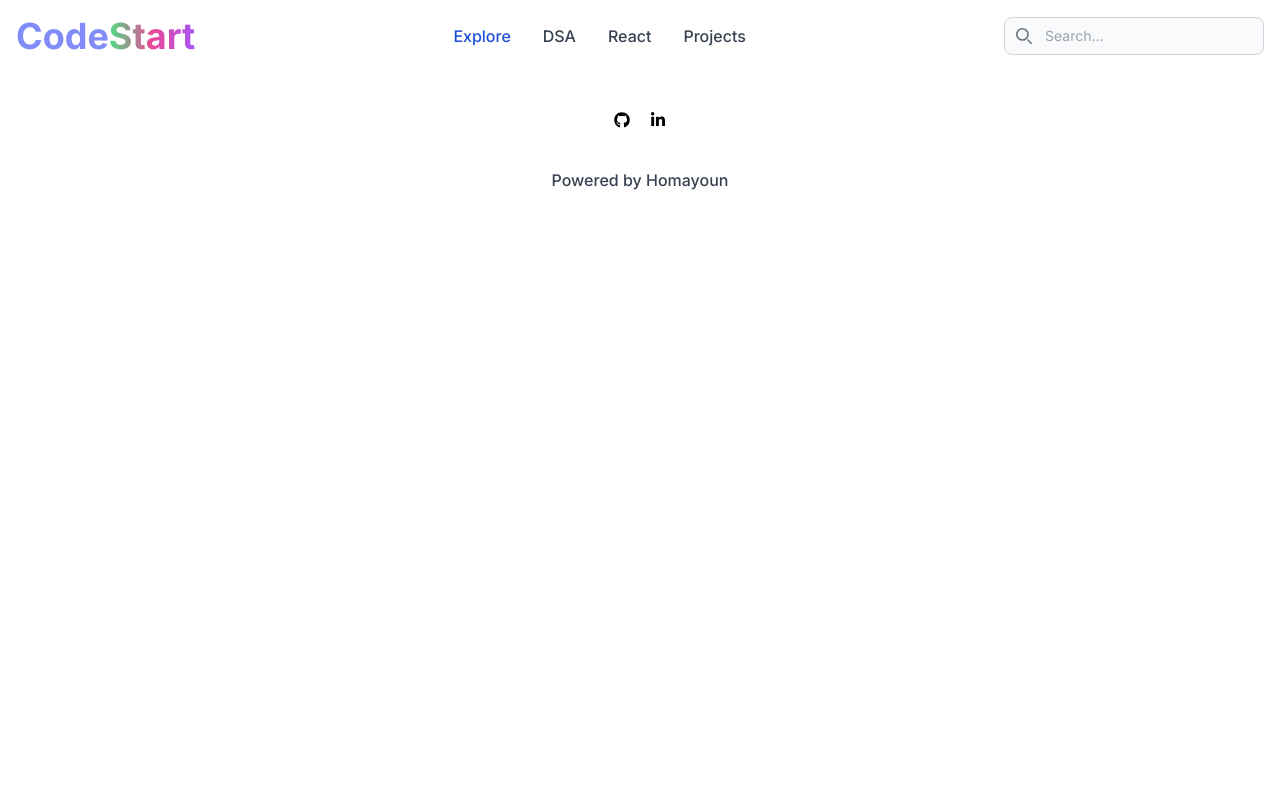
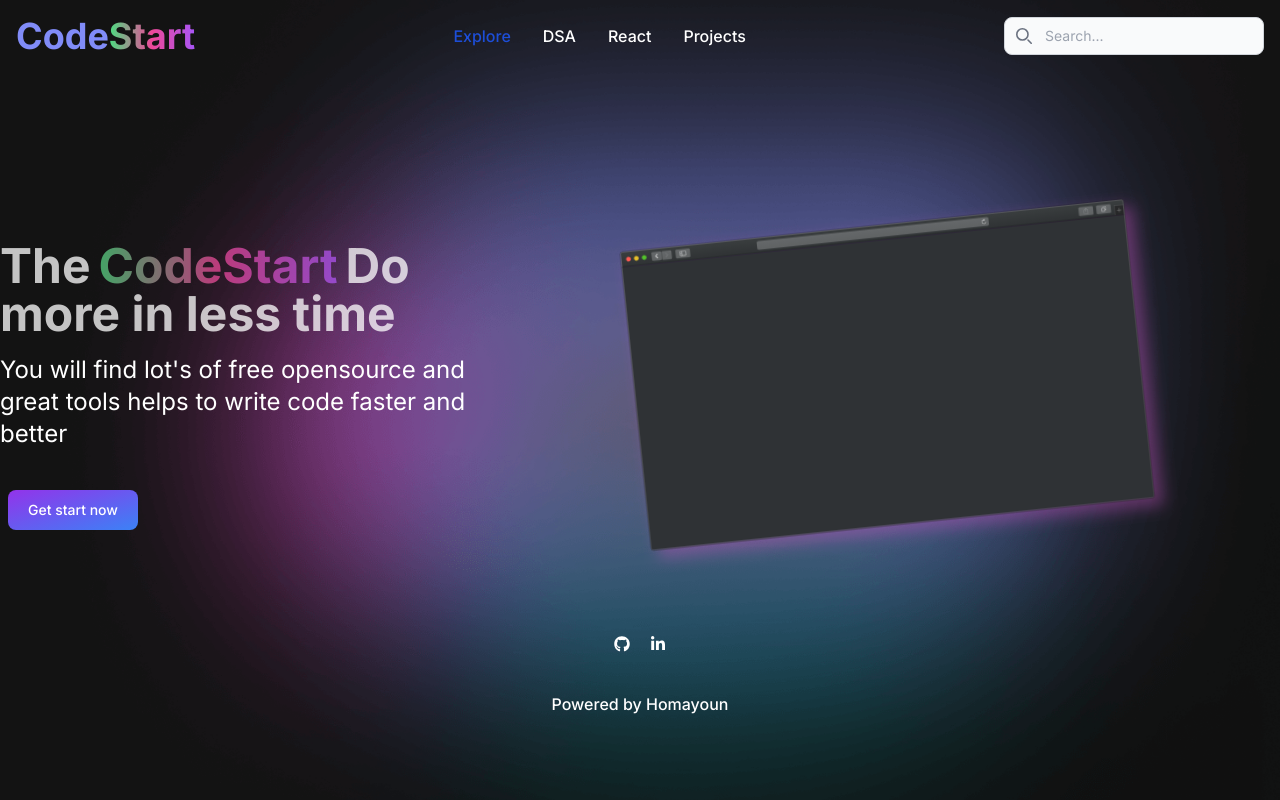
Before and after one commit to homayunmmdy/Javascript-Mosh, a Next.js app: page / in a window 1280 px wide. Built offline with nearby package versions, Linux system fonts and the light colour scheme.

Commit message:
Create hero Section

```diff
--- /dev/null
+++ b/app/components/hero/GetStartBtn.tsx
@@ -0,0 +1,16 @@
+import React from "react";
+
+const GetStartBtn = ({ title }) => {
+  return (
+    <>
+      <button
+        type="button"
+        className="text-white m-2 bg-gradient-to-br from-purple-600 to-blue-500 hover:bg-gradient-to-bl focus:ring-4 focus:outline-none focus:ring-blue-300 dark:focus:ring-blue-800 font-medium rounded-lg text-sm px-5 py-2.5 text-center me-2 mb-2"
+      >
+        {title}
+      </button>
+    </>
+  );
+};
+
+export default GetStartBtn;
--- /dev/null
+++ b/app/components/hero/Hero.tsx
@@ -0,0 +1,35 @@
+import Link from 'next/link'
+import GetStartBtn from './GetStartBtn'
+
+const Hero = () => {
+  return (
+    <div>
+      <div className="container pt-24  mx-auto flex flex-wrap flex-col md:flex-row items-center">
+        <div className="flex flex-col w-full xl:w-2/5 justify-center lg:items-start overflow-y-hidden">
+          <h1 className="my-4 text-3xl md:text-5xl text-white opacity-75 font-bold leading-tight text-center md:text-left">
+            The
+            <span className="bg-clip-text px-2 text-transparent bg-gradient-to-r from-green-400 via-pink-500 to-purple-500">
+            CodeStart
+            </span>
+            Do more in less time
+          </h1>
+          <p className="leading-normal text-white text-base md:text-2xl mb-8 text-center md:text-left">
+            You will find lot's of free opensource and great tools helps to write code faster and better
+          </p>
+          <Link href="/explore">
+          <GetStartBtn title="Get start now"/>
+          </Link>
+
+        </div>
+
+        <div className="w-full xl:w-3/5 p-12 overflow-hidden">
+          <img className="mx-auto w-full md:w-4/5 transform -rotate-6 transition hover:scale-105 duration-700 ease-in-out hover:rotate-6" src="macbook.svg"/>
+        </div>
+
+
+      </div>
+    </div>
+  )
+}
+
+export default Hero
--- a/app/layout.tsx
+++ b/app/layout.tsx
@@ -18,7 +18,7 @@ export default function RootLayout({
 }>) {
   return (
     <html lang="en">
-      <body className={inter.className}>
+      <body className={`${inter.className} bg-cover`} style={{backgroundImage: "url('/bg.png')"}}>
         <NavBar />
         {children}
         <Footer />
--- a/app/page.tsx
+++ b/app/page.tsx
@@ -1,9 +1,9 @@
-import React from 'react'
+import Hero from './components/hero/Hero'
 
 const App = () => {
   return (
     <div>
-
+      <Hero />
     </div>
   )
 }
--- a/components/footer/Footer.tsx
+++ b/components/footer/Footer.tsx
@@ -1,29 +1,30 @@
 import Link from "next/link";
 import React from "react";
-import { FaGithub , FaLinkedinIn } from "react-icons/fa";
+import { FaGithub, FaLinkedinIn } from "react-icons/fa";
 
 const Footer = () => {
   return (
     <div>
-      <footer className="flex bg-white dark:bg-black flex-col space-y-10 justify-center m-10">
-
+      <footer className="flex bg-transparent flex-col space-y-10 justify-center m-10">
         <div className="flex justify-center space-x-5">
           <Link
             href="https://github.com/homayunmmdy"
             target="_blank"
             rel="noopener noreferrer"
+            className="text-white"
           >
-<FaGithub />
+            <FaGithub />
           </Link>
           <Link
             href="https://www.linkedin.com/in/homayoun-mohammadi-a3590a283/"
             target="_blank"
             rel="noopener noreferrer"
+            className="text-white"
           >
             <FaLinkedinIn />
           </Link>
         </div>
-        <p className="text-center text-gray-700 font-medium">
+        <p className="text-center text-white font-medium">
           Powered by Homayoun
         </p>
       </footer>
--- a/components/navbar/NavBar.tsx
+++ b/components/navbar/NavBar.tsx
@@ -5,7 +5,7 @@ import { CiSearch } from "react-icons/ci";
 const NavBar = () => {
   return (
     <div>
-      <nav className="bg-white dark:bg-black border-gray-200">
+      <nav className="bg-transparent border-gray-200">
         <div className="max-w-screen-xl flex flex-wrap items-center justify-between mx-auto p-4">
           <Link href="/" className="flex items-center">
             <span className="flex items-center text-indigo-400 no-underline hover:no-underline font-bold text-2xl lg:text-4xl">
@@ -102,7 +102,7 @@ const NavBar = () => {
                 placeholder="Search..."
               />
             </div>
-            <ul className="flex flex-col p-4 md:p-0 mt-4 font-medium border border-gray-100 rounded-lg bg-gray-50 dark:bg-black md:flex-row md:space-x-8 md:mt-0 md:border-0 md:bg-white  ">
+            <ul className="flex flex-col p-4 md:p-0 mt-4 font-medium border border-gray-100 rounded-lg bg-transparent md:flex-row md:space-x-8 md:mt-0 md:border-0   ">
               <li>
                 <Link
                   href="/explore"
@@ -115,7 +115,7 @@ const NavBar = () => {
               <li>
                 <Link
                   href="/DSA"
-                  className="block py-2 pl-3 pr-4 text-gray-700 rounded md:bg-transparent  md:p-0 "
+                  className="block py-2 pl-3 pr-4 text-white rounded md:bg-transparent  md:p-0 "
                   aria-current="page"
                 >
                   DSA
@@ -124,7 +124,7 @@ const NavBar = () => {
               <li>
                 <Link
                   href="/react"
-                  className="block py-2 pl-3 pr-4 text-gray-700 rounded md:bg-transparent  md:p-0 "
+                  className="block py-2 pl-3 pr-4 text-white rounded md:bg-transparent  md:p-0 "
                   aria-current="page"
                 >
                   React
@@ -133,7 +133,7 @@ const NavBar = () => {
               <li>
                 <Link
                   href="/projects"
-                  className="block py-2 pl-3 pr-4 text-gray-700 rounded md:bg-transparent  md:p-0 "
+                  className="block py-2 pl-3 pr-4 text-white rounded md:bg-transparent  md:p-0 "
                   aria-current="page"
                 >
                   Projects
```
Also changed, not shown: public/bg.png (added), public/macbook.svg (added).
